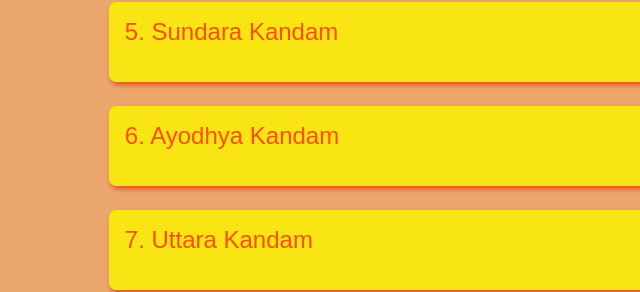
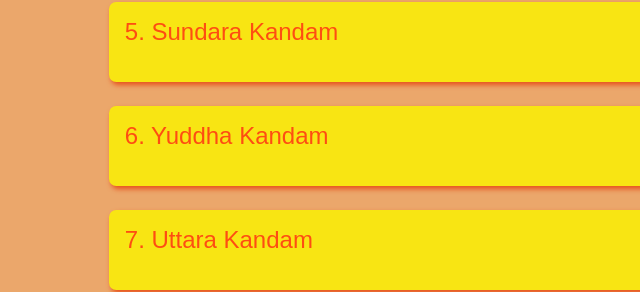
Before and after one commit to manasimahajann/nAmarAmAyaNaM, a plain HTML site: page index.html in a window 1280 px wide. Shown: the part 448-740 px from the top of the page, 0-640 px from the left. Drawn offline with Linux system fonts and the light colour scheme.

Commit message:
Update index.html

```diff
--- a/index.html
+++ b/index.html
@@ -22,7 +22,7 @@
         <button id = "3" style="font-size:24px">3. Aranya Kandam <i class="fa fa-play-circle" id="p3" style="font-size:48px;color:red"></i></button>
         <button id = "4" style="font-size:24px">4. Kishkinda Kandam <i class="fa fa-play-circle" id="p4" style="font-size:48px;color:red"></i></button>
         <button id = "5" style="font-size:24px">5. Sundara Kandam <i class="fa fa-play-circle" id="p5" style="font-size:48px;color:red"></i></button>
-        <button id = "6" style="font-size:24px">6. Ayodhya Kandam <i class="fa fa-play-circle" id="p6" style="font-size:48px;color:red"></i></button>
+        <button id = "6" style="font-size:24px">6. Yuddha Kandam <i class="fa fa-play-circle" id="p6" style="font-size:48px;color:red"></i></button>
         <button id = "7" style="font-size:24px">7. Uttara Kandam <i class="fa fa-play-circle" id="p7" style="font-size:48px;color:red"></i></button>
         <button id = "8" style="font-size:24px">nAma rAmAyaNaM complete <i class="fa fa-play-circle" id="p8" style="font-size:48px;color:red"></i></button>
 
```
